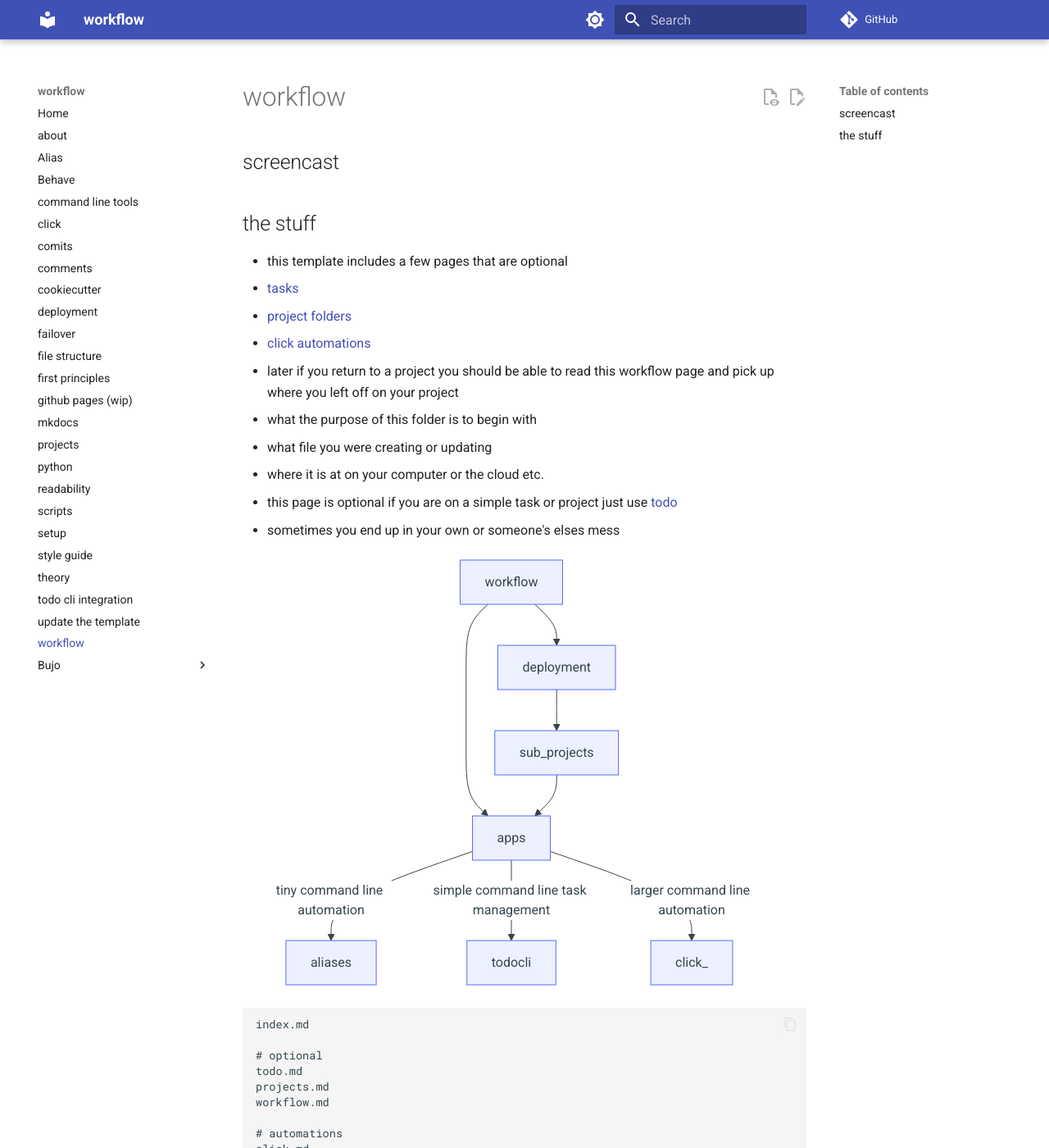
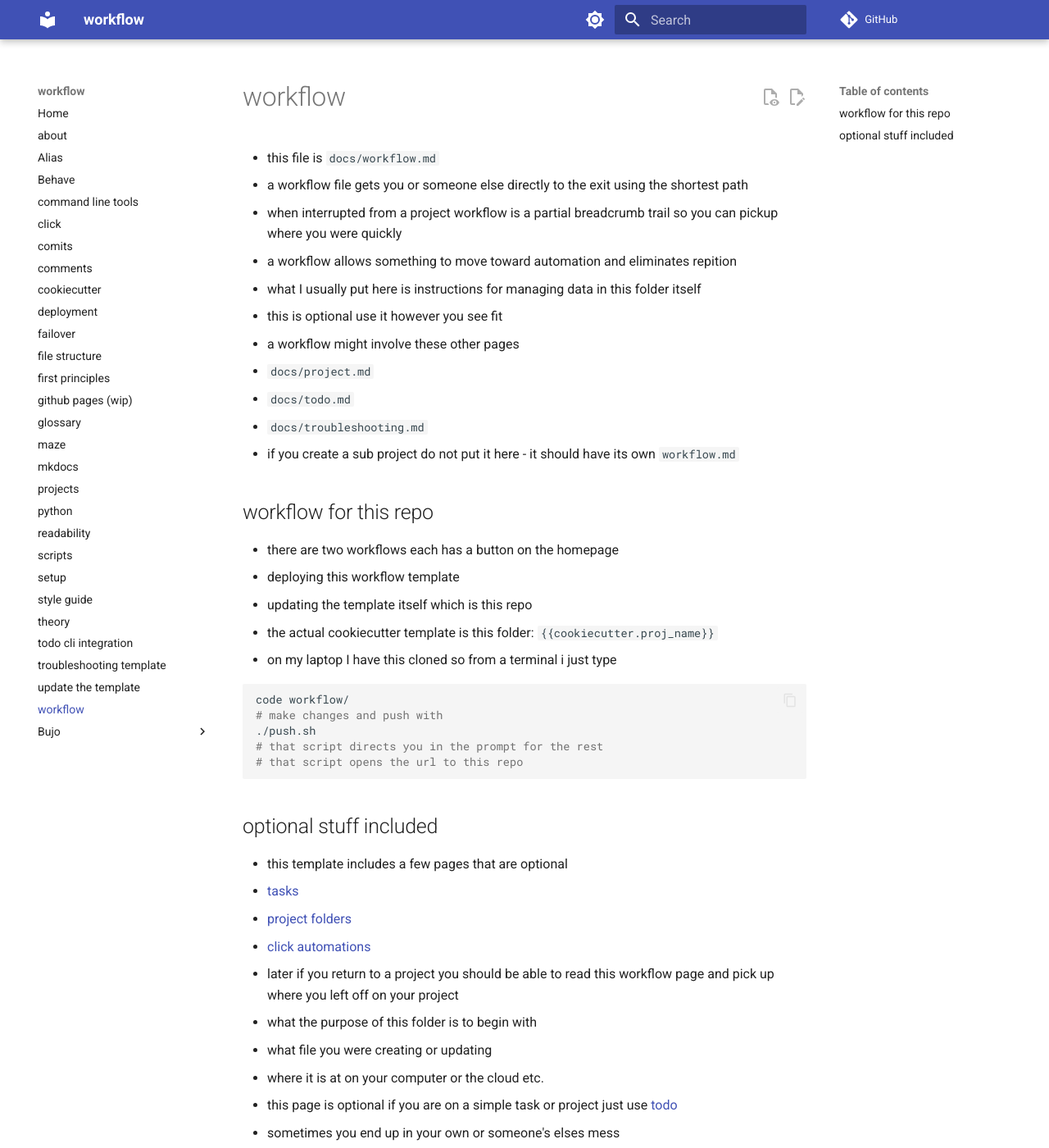
Before and after one commit to shane0/workflow, an MkDocs documentation site: the page built from docs/workflow.md, in a window 1280 px wide and 1400 px high. Shown: the whole window at 82% size. Built offline with MkDocs 1.6.1 and Material for MkDocs 9.7.7, drawn with Linux system fonts in a browser that asks for light colours; comment, search, counter and statistics services are not loaded; the version menu is left out.

Commit message:
docs(maze): the maze and other tidbits

````diff
--- a/docs/workflow.md
+++ b/docs/workflow.md
@@ -1,8 +1,34 @@
 # workflow
 
-## screencast
+- this file is `docs/workflow.md`
+- a workflow file gets you or someone else directly to the exit using the shortest path
+- when interrupted from a project workflow is a partial breadcrumb trail so you can pickup where you were quickly
+- a workflow allows something to move toward automation and eliminates repition
+- what I usually put here is instructions for managing data in this folder itself
+- this is optional use it however you see fit
+- a workflow might involve these other pages
+- `docs/project.md`
+- `docs/todo.md`
+- `docs/troubleshooting.md`
+- if you create a sub project do not put it here - it should have its own `workflow.md`
 
-## the stuff
+## workflow for this repo
+
+- there are two workflows each has a button on the homepage
+- deploying this workflow template
+- updating the template itself which is this repo
+- the actual cookiecutter template is this folder: `{{cookiecutter.proj_name}}`
+- on my laptop I have this cloned so from a terminal i just type
+
+```sh
+code workflow/
+# make changes and push with
+./push.sh
+# that script directs you in the prompt for the rest
+# that script opens the url to this repo
+```
+
+## optional stuff included
 
 - this template includes a few pages that are optional
 - [tasks](todo.md)
````
Also changed, not shown: CHANGELOG.md (+1 -1 lines), docs/comits.md (+3 -0 lines), docs/glossary.md (added, +25 -0 lines), docs/index.md (+8 -0 lines), docs/maze.md (added, +146 -0 lines), docs/troubleshooting.md (added, +34 -0 lines).
